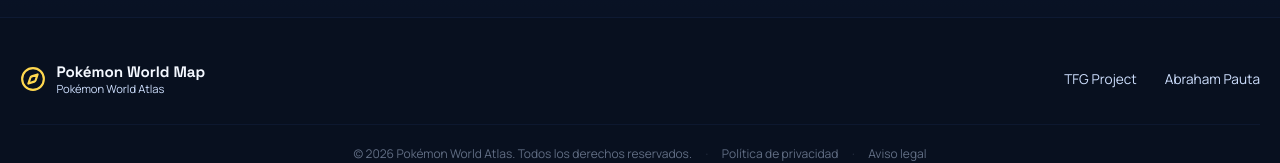
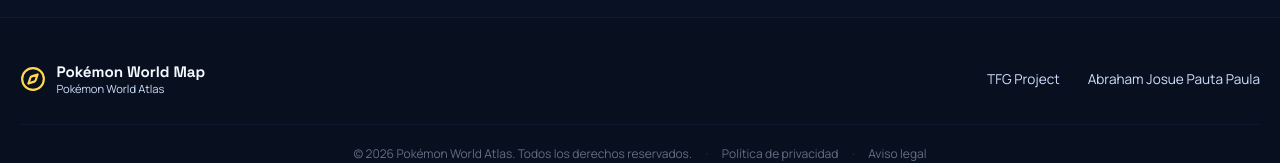
Before and after one commit to Impasse-AJ/Pokemon-World, a React (Vite) app in the folder front/: page / in a window 1280 px wide. Shown: the part 1917-2080 px from the top of the page. Built offline with nearby package versions, Linux system fonts and the light colour scheme; no server answers.

Commit message:
Actualizacion Nombre

```diff
--- a/front/src/components/layout/AuthFooter.jsx
+++ b/front/src/components/layout/AuthFooter.jsx
@@ -13,7 +13,7 @@ export default function AuthFooter() {
         </div>
         <div className="auth-footer-links">
           <span className="auth-footer-link">TFG Project</span>
-          <span className="auth-footer-link">Abraham Pauta</span>
+          <span className="auth-footer-link">Abraham Josue Pauta Paula</span>
         </div>
       </div>
       <div className="auth-footer-copy">
```
